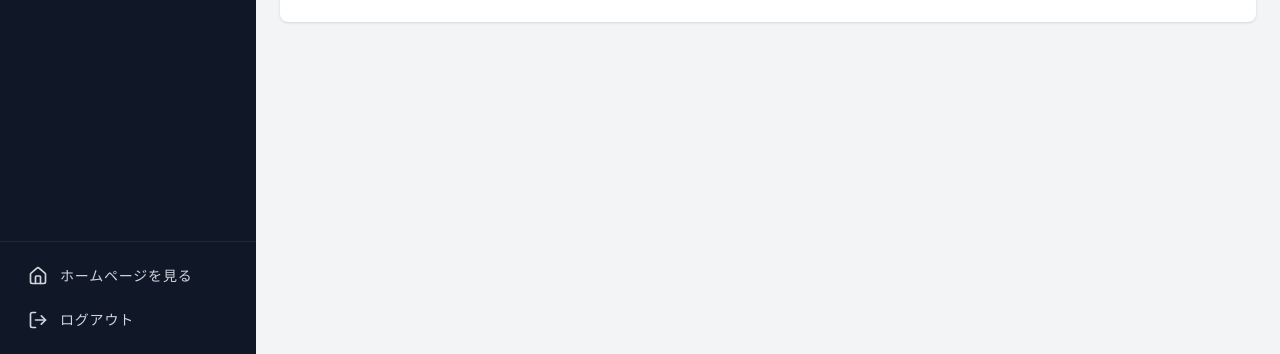
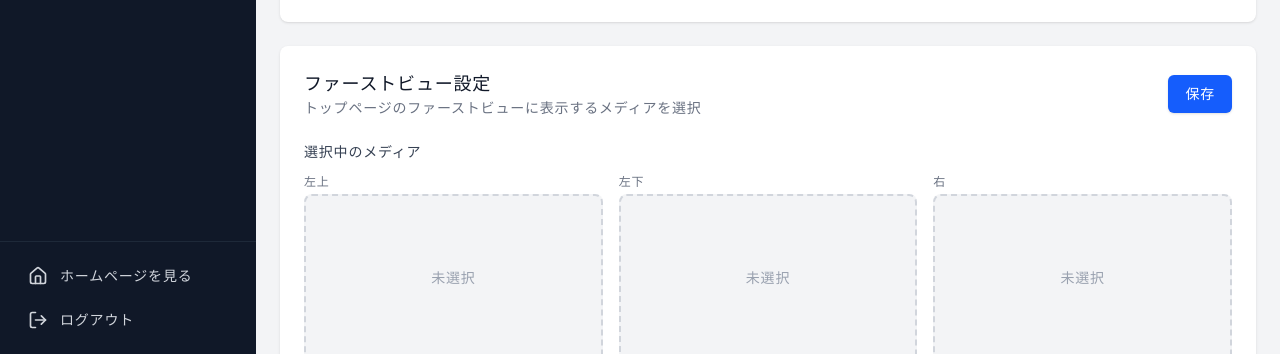
Before and after one commit to skcoom/skhome, a Next.js app: page /dashboard in a window 1280 px wide. Shown: the part 446-800 px from the top of the page. Built offline with nearby package versions, Linux system fonts and the light colour scheme; no server answers; the database is empty.

Commit message:
chore: update page.tsx

```diff
--- a/src/app/(admin)/dashboard/page.tsx
+++ b/src/app/(admin)/dashboard/page.tsx
@@ -123,6 +123,12 @@ export default async function DashboardPage() {
           </Link>
         </div>
       </div>
+
+      {/* Hero Settings */}
+      <HeroSettings
+        allMedia={allMedia || []}
+        initialHeroMedia={heroMedia || []}
+      />
     </div>
   );
 }
```
